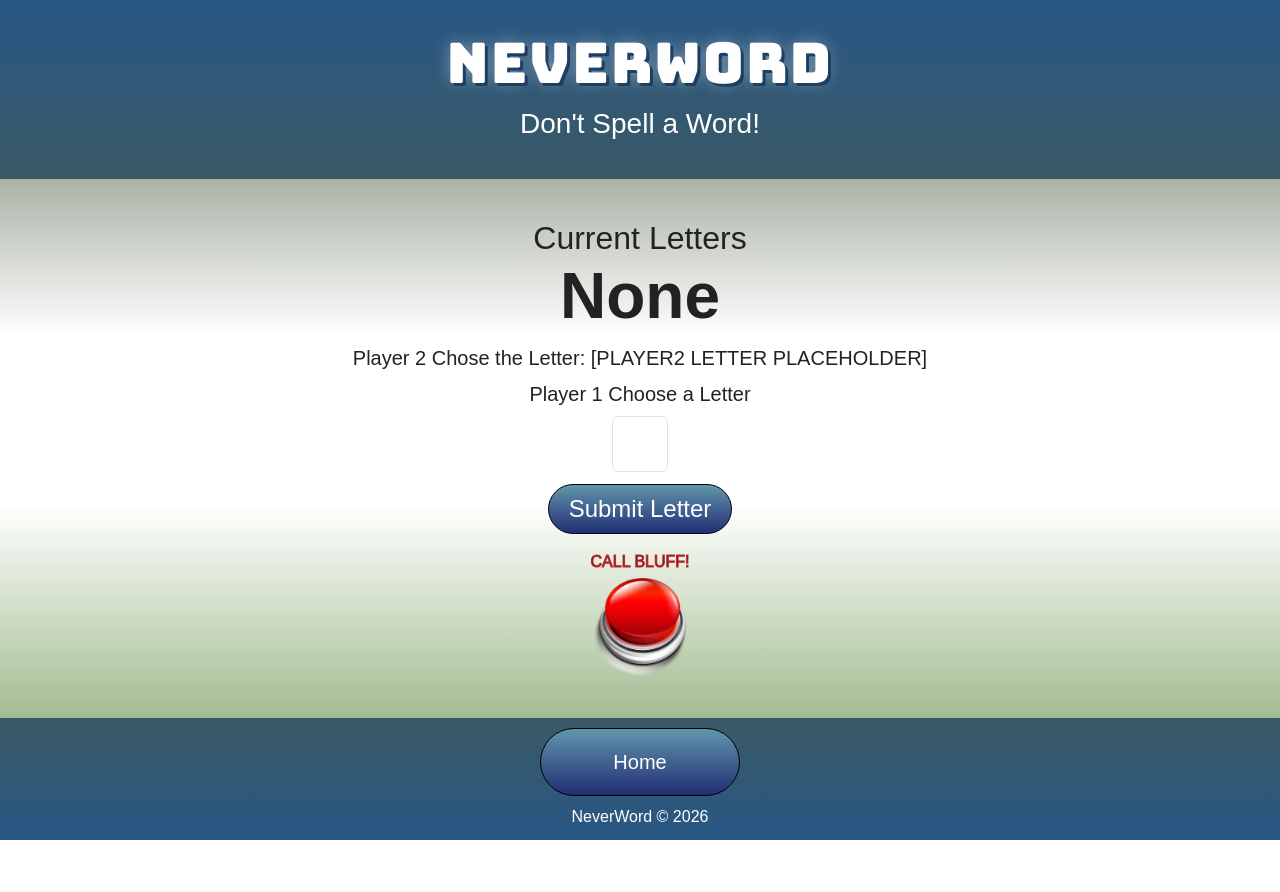
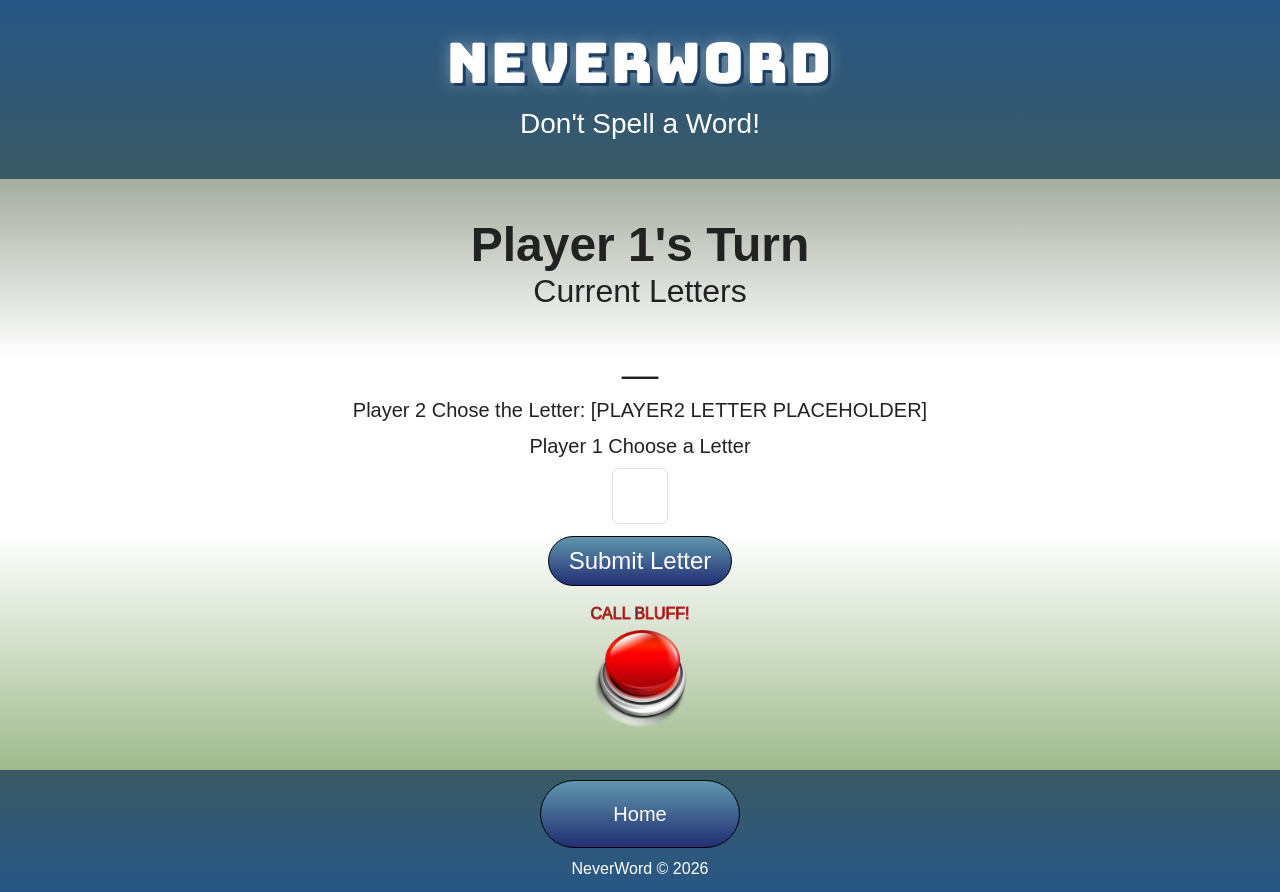
Before and after one commit to tmwonnacott/startup, a React (Vite) app: page /start in a window 1280 px wide. Before the commit the page ends 840 px from the top, so only its background shows below. Built offline with nearby package versions, Linux system fonts and the light colour scheme.

Commit message:
added 'Player 1's Turn' at the top of the game page and it swtiches to player 2 when you finish your turn

```diff
--- a/src/start/start.css
+++ b/src/start/start.css
@@ -5,6 +5,13 @@
 
 .game-screen h2 {
 	margin: 0 0 4px;
+}
+
+.game-screen .current-player-turn {
+	margin: 0;
+	font-size: 3rem;
+	font-weight: 800;
+	line-height: 1.1;
 }
 
 .game-screen .current-letters {
--- a/src/start/start.jsx
+++ b/src/start/start.jsx
@@ -6,11 +6,13 @@ import './start.css';
 export function StartGame() {
   const [letter, setLetter] = useState('');
   const [currentLetters, setCurrentLetters] = useState([]);
+  const [currentPlayer, setCurrentPlayer] = useState(1);
 
   function submitLetter() {
     const submittedLetter = letter.trim().toUpperCase();
     if (submittedLetter) {
       setCurrentLetters((letters) => [...letters, submittedLetter]);
+      setCurrentPlayer((player) => (player === 1 ? 2 : 1));
     }
     setLetter('');
   }
@@ -27,10 +29,11 @@ export function StartGame() {
       }
     >
       <main className="container text-center game-screen">
+        <p className="current-player-turn">Player {currentPlayer}&apos;s Turn</p>
         <h2>Current Letters</h2>
-        <p className="current-letters">{currentLetters.join('') || 'None'}</p>
+        <p className="current-letters">{currentLetters.join('') || '_'}</p>
         <h3>Player 2 Chose the Letter: [PLAYER2 LETTER PLACEHOLDER]</h3>
-        <h3>Player 1 Choose a Letter</h3>
+        <h3>Player {currentPlayer} Choose a Letter</h3>
         <input
           type="text"
           className="form-control letter-input"
```
